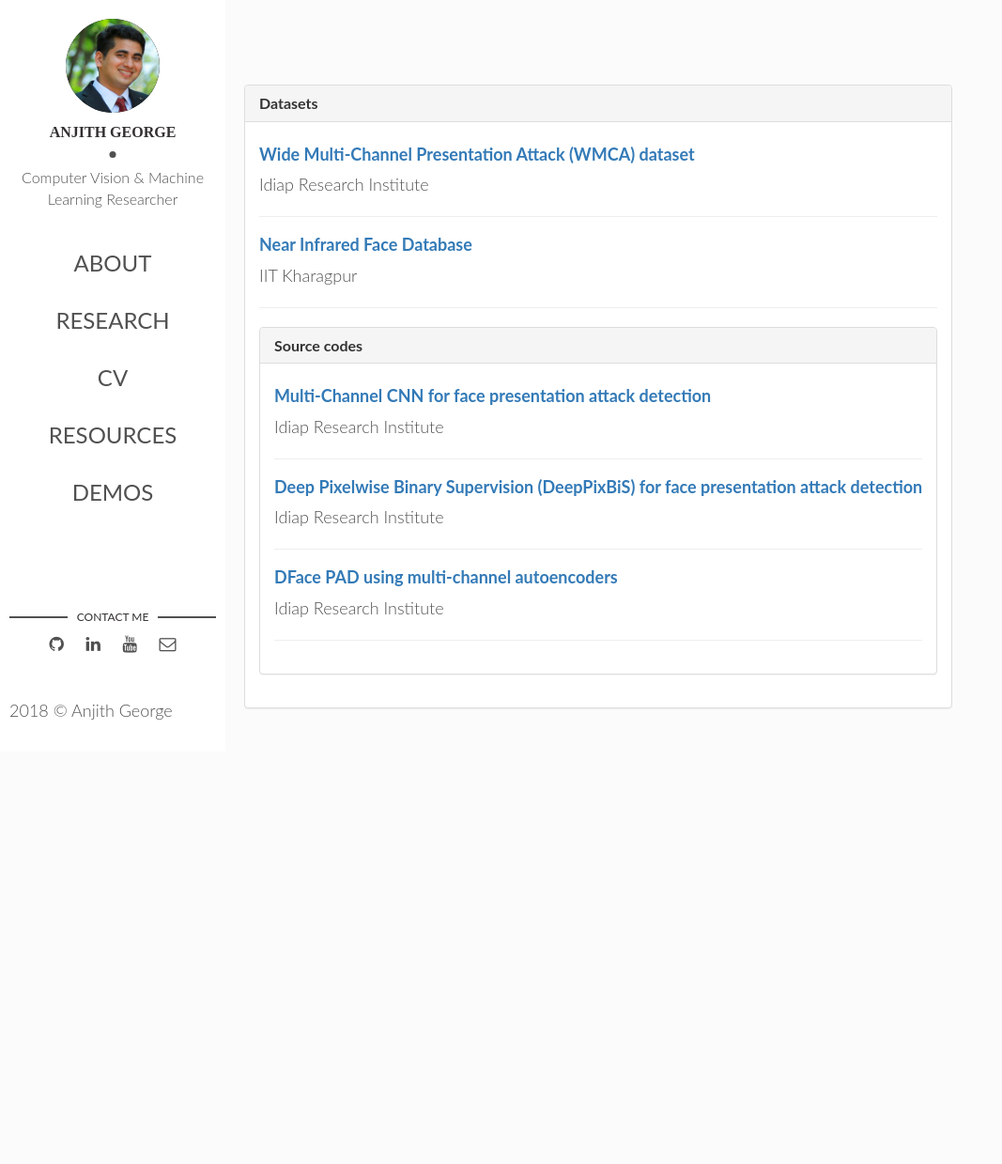
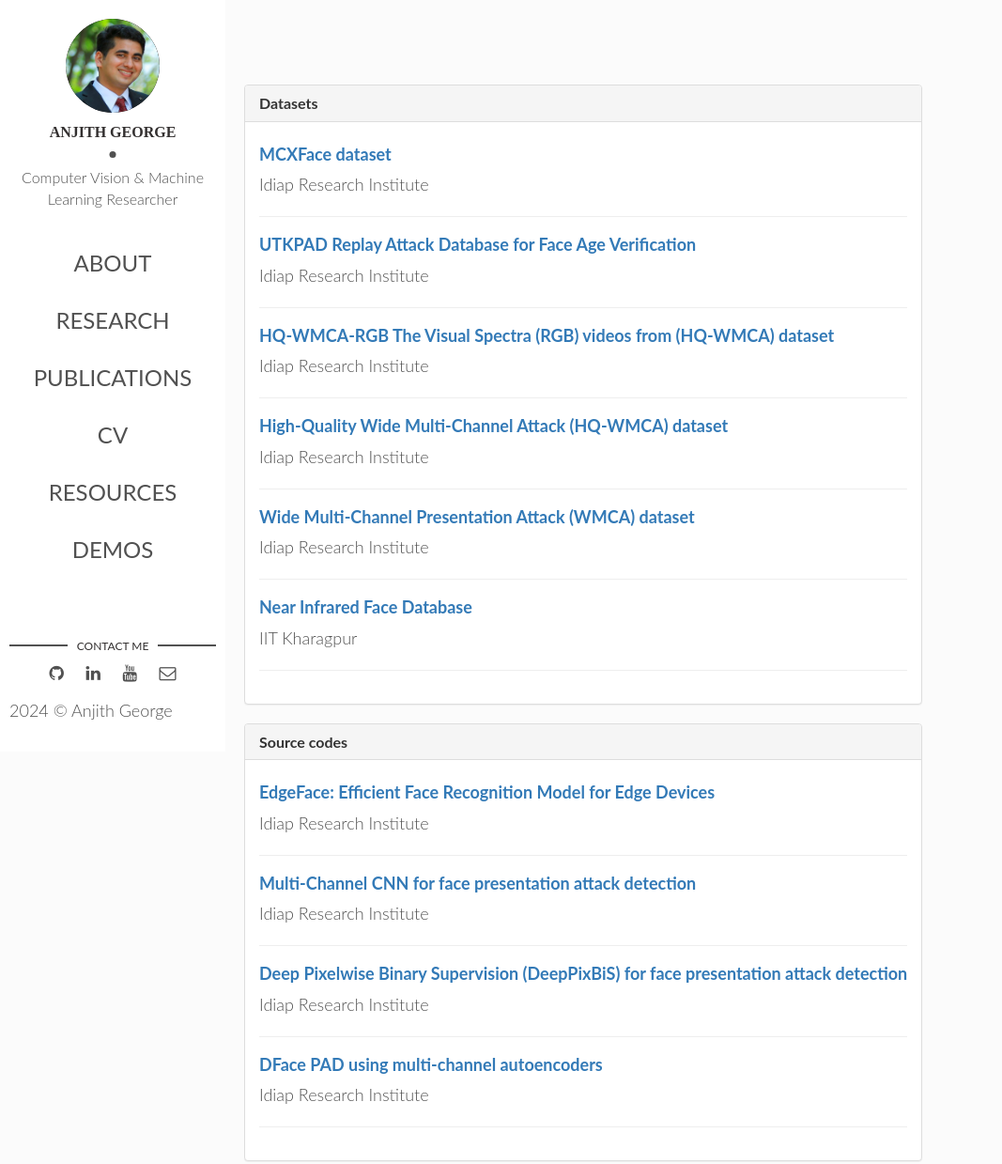
Before and after one commit to anjith2006/anjith2006.github.io, a plain HTML site: page resources.html in a window 1280 px wide. Shown: the whole page at 94% size, without its empty margins (0-1067 px from the left). Before the commit the page ends 800 px from the top, so only its background shows below. Drawn offline with Linux system fonts and the light colour scheme.

Commit message:
Update resources.html

```diff
--- a/resources.html
+++ b/resources.html
@@ -52,10 +52,10 @@
       <article class="article-page"><div class="page-content"><div class="wrap-content"><header class="header-page">
       <h3 class="page-sidebarmenu"><a href="index.html">About</a></h3>
       &nbsp; &nbsp; <h3 class="page-sidebarmenu"><a href="research.html">Research</a></h3>
+      &nbsp; &nbsp; <h3 class="page-sidebarmenu"><a href="publications.html">Publications</a></h3>
       &nbsp; &nbsp; <h3 class="page-sidebarmenu"><a href="resume.html">CV</a></h3>
       &nbsp; &nbsp; <h3 class="page-sidebarmenu"><a href="resources.html">Resources</a></h3>
       &nbsp; &nbsp; <h3 class="page-sidebarmenu"><a href="demos.html">Demos</a></h3>
-
 
       </header></div></div></article>
     </div>
@@ -73,7 +73,7 @@
           <li class="github"><a href="http://github.com/anjith2006" target="_blank"><i class="fa fa-github"></i></a></li>
 
 
-          <li class="linkedin"><a href="https://ch.linkedin.com/in/anjith-george-phd-87402529" target="_blank"><i class="fa fa-linkedin"></i></a></li>
+          <li class="linkedin"><a href="https://ch.linkedin.com/in/anjith-george-ph-d-87402529" target="_blank"><i class="fa fa-linkedin"></i></a></li>
 
 
           <li><a href="https://www.youtube.com/channel/UCF-4bAPWrVmkLxQRTjDz0yQ" target="_blank"><i class="fa fa-youtube" aria-hidden="true"></i></a></li>
@@ -84,7 +84,7 @@
       </ul>
     </section> <!-- End Section Contact -->
     <div class="copyright">
-      <p>  2018 © Anjith George  </p>
+      <p>  2024 © Anjith George  </p>
     </div>
   </footer> <!-- End Footer -->
 </aside> <!-- End Sidebar -->
@@ -112,6 +112,33 @@
         <div class="row">
             <div class="col-md-12">
 
+
+              <h4><b><a href="https://www.idiap.ch/en/scientific-research/data/mcxface"> MCXFace dataset
+              </a></b></h4>
+              <p> Idiap Research Institute </p>
+
+  <hr>
+
+  <h4><b><a href="https://www.idiap.ch/en/scientific-research/data/utkpad/index_html"> UTKPAD Replay Attack Database for Face Age Verification
+  </a></b></h4>
+  <p> Idiap Research Institute </p>
+
+<hr>
+
+<h4><b><a href="https://www.idiap.ch/en/scientific-research/data/hq-wmca-rgb/index_html"> HQ-WMCA-RGB The Visual Spectra (RGB) videos from (HQ-WMCA) dataset
+</a></b></h4>
+<p> Idiap Research Institute </p>
+
+<hr>
+
+              <h4><b><a href="https://www.idiap.ch/en/scientific-research/data/hq-wmca"> High-Quality Wide Multi-Channel Attack (HQ-WMCA) dataset
+              </a></b></h4>
+              <p> Idiap Research Institute </p>
+
+  <hr>
+
+
+
               <h4><b><a href="https://www.idiap.ch/dataset/wmca"> Wide Multi-Channel Presentation Attack (WMCA) dataset</a></b></h4>
               <p> Idiap Research Institute </p>
 
@@ -127,6 +154,8 @@
 
           </div>
 
+        </div>
+      </div>
 
 
 
@@ -138,6 +167,14 @@
       <div class="panel-body">
         <div class="row">
             <div class="col-md-12">
+
+
+              <h4><b><a href="https://gitlab.idiap.ch/bob/bob.paper.tbiom2023_edgeface"> EdgeFace: Efficient Face Recognition Model for Edge Devices
+              </a></b></h4>
+              <p> Idiap Research Institute </p>
+
+  <hr>
+
 
               <h4><b><a href="https://gitlab.idiap.ch/bob/bob.paper.mccnn.tifs2018"> Multi-Channel CNN for face presentation attack detection</a></b></h4>
               <p> Idiap Research Institute </p>
```
